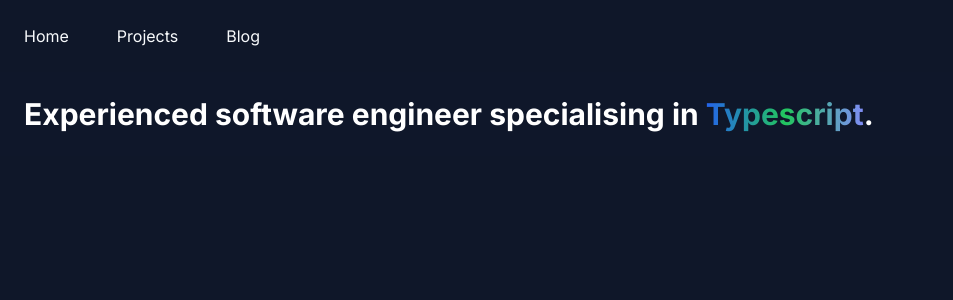
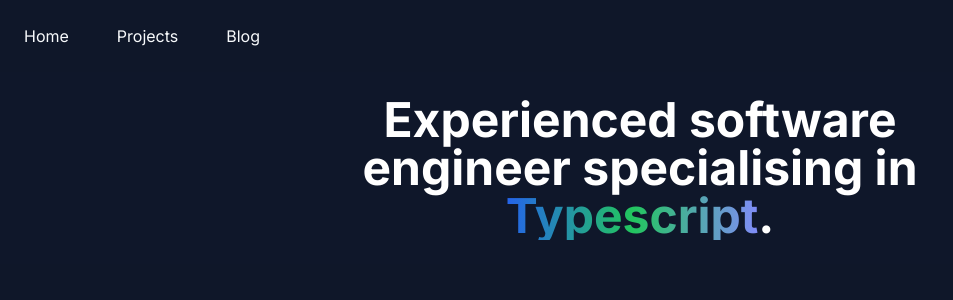
Before and after one commit to tsotimus/tg-port, a Next.js app: page / in a window 1280 px wide. Shown: the top 300 px of the page, without its empty margins (0-953 px from the left). Built offline with nearby package versions, Linux system fonts and the light colour scheme.

Commit message:
align center

```diff
--- a/src/features/Home/Intro.tsx
+++ b/src/features/Home/Intro.tsx
@@ -5,10 +5,10 @@
     <Stack
       direction="col"
       align="center"
-      className="bg-slate-900 dark:bg-background w-full"
+      className="bg-slate-900 dark:bg-background w-full justify-center  "
       gap={20}
     >
-      <h1 className="md:text-2xl text-3xl lg:text-3xl m-6 font-bold text-center text-white relative z-20">
+      <h1 className="md:text-2xl lg:text-5xl m-6 font-bold text-center text-white relative z-20 w-1/2">
         Experienced software engineer specialising in{" "}
         <strong className="font-bold bg-gradient-to-r from-blue-600 via-green-500 to-indigo-400 inline-block text-transparent bg-clip-text">
           Typescript
```
